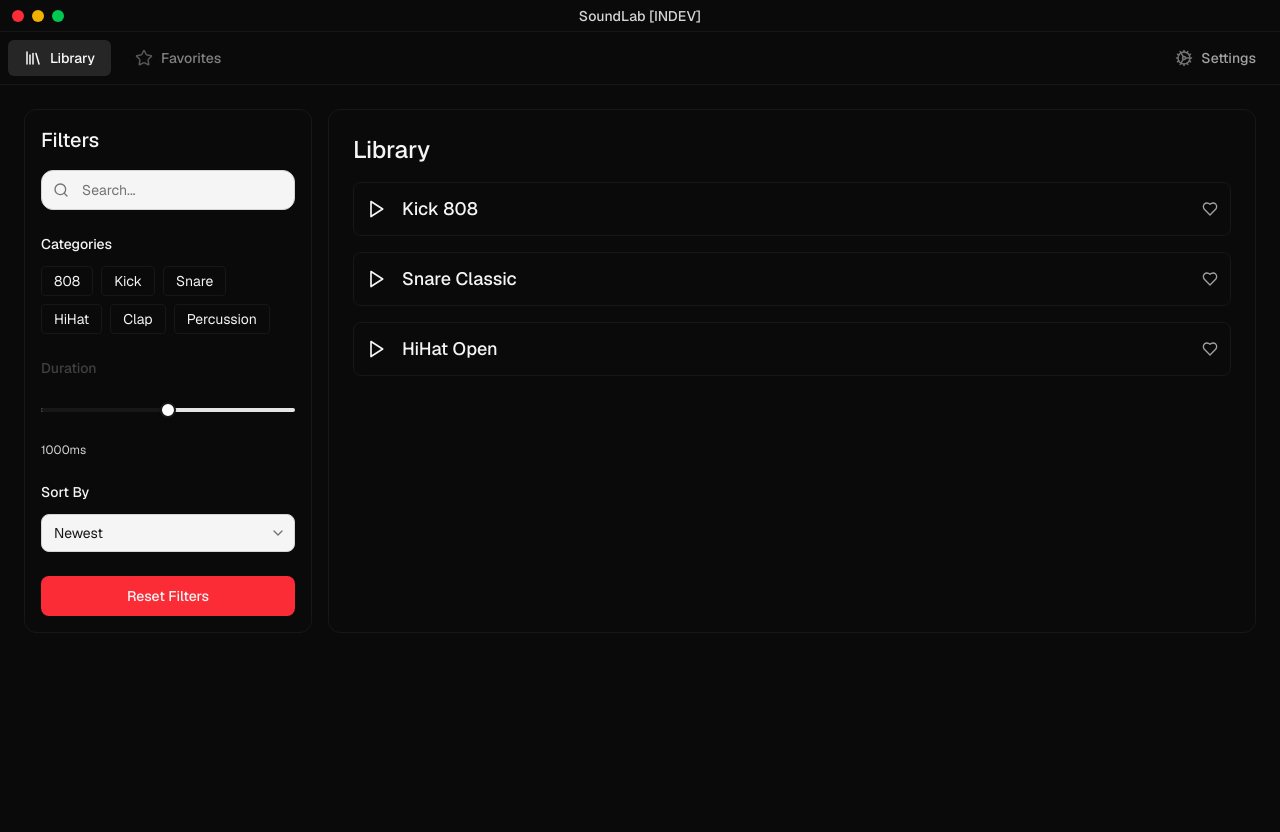
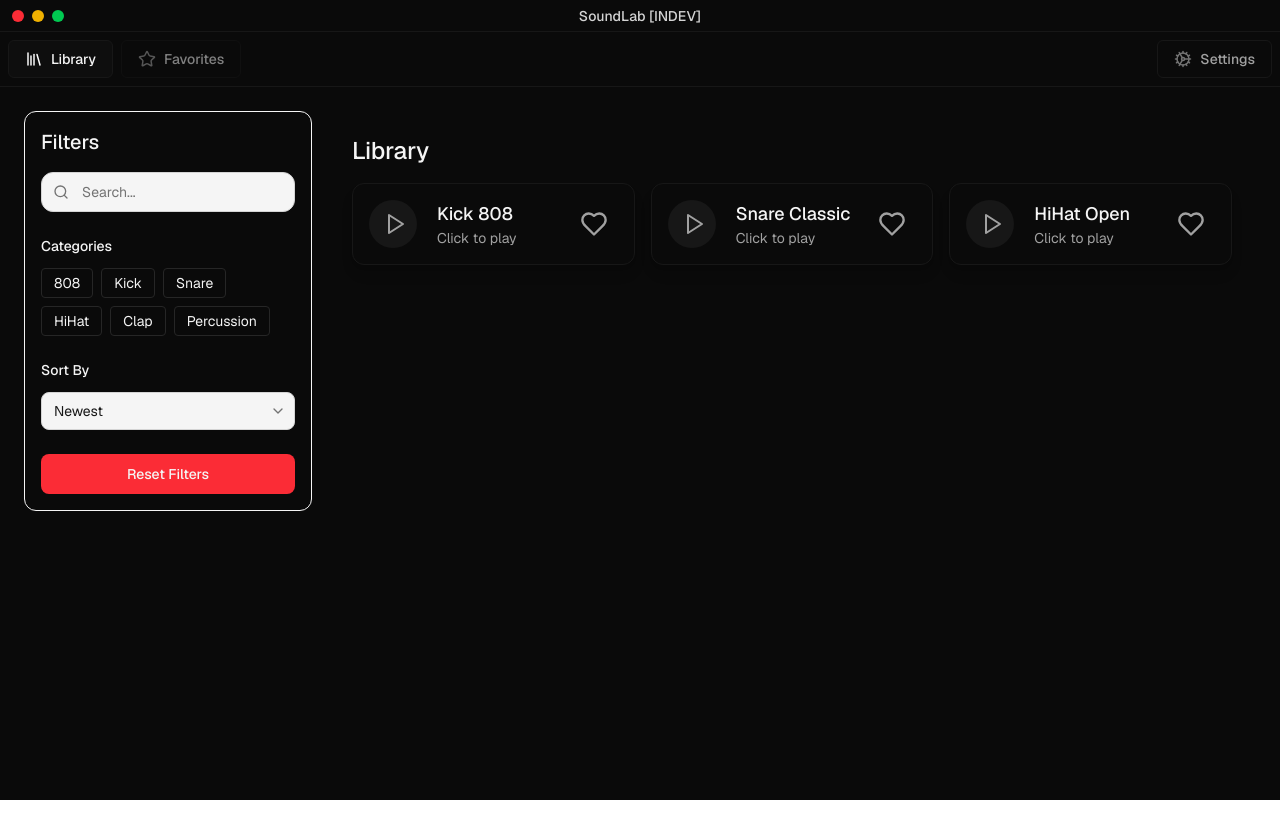
Before and after one commit to prodbyeagle/soundlab, a React (Vite) app: page / in a window 1280 px wide. After the commit the page ends 800 px from the top, so only its background shows below. Built offline with nearby package versions, Linux system fonts and the light colour scheme.

Commit message:
frontend changes

```diff
--- a/src/components/FileImporter.tsx
+++ b/src/components/FileImporter.tsx
@@ -23,19 +23,20 @@ const FileImporter = () => {
 
 	return (
 		<div className='flex flex-col space-y-4'>
-			<p className='text-sm text-neutral-400'>
+			<p className='text-sm text-neutral-400 text-center'>
 				Import MP3 or WAV files to your sound library
 			</p>
 			<div className='flex gap-2'>
 				<Button
+					className='w-full'
+					content='Import'
 					variant='border'
 					icon={Plus}
-					onClick={() => importFolder(addSound, setImportedPaths)}>
-					Import
-				</Button>
+					onClick={() => importFolder(addSound, setImportedPaths)}
+				/>
 			</div>
 			<div className='mt-4'>
-				<h3 className='text-sm text-neutral-500'>
+				<h3 className='mb-2 text-base text-neutral-100'>
 					Already Imported Paths:
 				</h3>
 				<ul className='space-y-2 text-xs text-neutral-400'>
@@ -46,7 +47,7 @@ const FileImporter = () => {
 							<li key={index} className='flex justify-between'>
 								<span>{path}</span>
 								<Button
-									variant='border'
+									content='Delete'
 									icon={Trash}
 									onClick={() =>
 										removeImportedPath(
@@ -54,9 +55,7 @@ const FileImporter = () => {
 											setImportedPaths
 										)
 									}
-									size='sm'>
-									Remove
-								</Button>
+								/>
 							</li>
 						))
 					)}
--- a/src/components/Layout.tsx
+++ b/src/components/Layout.tsx
@@ -3,7 +3,7 @@ import Navbar from './Navbar';
 
 const Layout = ({ children }: { children: ReactNode }) => {
 	return (
-		<div className='mt-8 min-h-screen'>
+		<div className='pt-8 h-screen'>
 			<Navbar />
 			<main className='p-6'>{children}</main>
 		</div>
--- a/src/components/Navbar.tsx
+++ b/src/components/Navbar.tsx
@@ -19,9 +19,9 @@ const Navbar: React.FC = () => {
 		disabled = false,
 	}) => {
 		const baseClasses =
-			'group flex items-center gap-2 rounded-md px-4 py-2 text-sm font-medium transition-all duration-300';
+			'group flex items-center gap-2 border border-neutral-900 rounded-md px-4 py-2 text-sm font-medium transition-all duration-300';
 		const activeClasses = isActive(to)
-			? 'bg-neutral-800 text-neutral-50'
+			? 'bg-neutral-900/30 text-neutral-100'
 			: 'text-neutral-400 hover:bg-neutral-800/50 hover:text-neutral-200';
 		const disabledClasses = 'cursor-default opacity-50';
 
@@ -40,6 +40,7 @@ const Navbar: React.FC = () => {
 				}}
 				aria-disabled={disabled}>
 				<Icon
+					//! ERROR CAN BE IGNORED (IT WORKS.) p.s maybe i will fix the error but we will see.
 					size={18}
 					className={`transition-colors ${
 						disabled
@@ -61,10 +62,7 @@ const Navbar: React.FC = () => {
 					Library
 				</NavLink>
 
-				<NavLink
-					disabled
-					to='/favorites'
-					icon={Star}>
+				<NavLink disabled to='/favorites' icon={Star}>
 					Favorites
 				</NavLink>
 
--- a/src/components/Titlebar.tsx
+++ b/src/components/Titlebar.tsx
@@ -32,7 +32,7 @@ const Titlebar = () => {
 	return (
 		<div
 			data-tauri-drag-region
-			className='fixed top-0 left-0 z-50 flex h-8 w-full items-center border-b border-neutral-900 bg-neutral-950 px-3'
+			className='absolute top-0 left-0 z-50 flex h-8 w-full items-center border-b border-neutral-900 bg-neutral-950 px-3'
 			onMouseEnter={() => setIsHovered(true)}
 			onMouseLeave={() => setIsHovered(false)}>
 			<div className='flex items-center gap-2 py-1.5'>
--- a/src/components/library/Sidebar.tsx
+++ b/src/components/library/Sidebar.tsx
@@ -1,6 +1,5 @@
 import { useState } from 'react';
 import SearchBar from './SearchBar';
-import { Slider } from '../ui/Slider/Slider';
 import { Select } from '../ui/Select/Select';
 import { Button } from '../ui/Button/Button';
 
@@ -14,47 +13,53 @@ const categories = [
 	{ id: 'perc', label: 'Percussion' },
 ];
 
-// will be changed to real data
 const sortOptions = [
 	{ value: 'date', label: 'Newest' },
 	{ value: 'popularity', label: 'Most Popular' },
 	{ value: 'length', label: 'Length' },
 ];
 
-const Sidebar = () => {
-	const [duration, setDuration] = useState(1000);
+interface SidebarProps {
+	className?: string;
+}
+
+const Sidebar = ({ className = '' }: SidebarProps) => {
 	const [sortBy, setSortBy] = useState(sortOptions[0].value);
+	const [selectedCategories, setSelectedCategories] = useState<Set<string>>(
+		new Set()
+	);
+
+	const toggleCategory = (id: string) => {
+		setSelectedCategories((prev) => {
+			const newSet = new Set(prev);
+			newSet.has(id) ? newSet.delete(id) : newSet.add(id);
+			return newSet;
+		});
+	};
 
 	return (
-		<aside className='h-fit w-72 rounded-xl border border-neutral-900 bg-neutral-950 p-4'>
+		<aside
+			className={`border-border w-2xs rounded-xl border bg-neutral-950 p-4 ${className}`}>
 			<h2 className='mb-4 text-xl font-medium'>Filters</h2>
+
 			<SearchBar />
 
 			<div className='mt-6'>
 				<h3 className='mb-3 text-sm font-medium'>Categories</h3>
-				<div className='flex flex-wrap gap-2'>
+				<div className='grid grid-cols-2 gap-2 sm:flex sm:flex-wrap'>
 					{categories.map((category) => (
 						<button
 							key={category.id}
-							className='rounded border border-neutral-900 px-3 py-1 text-sm transition-all duration-300 hover:cursor-pointer hover:bg-neutral-800'>
+							onClick={() => toggleCategory(category.id)}
+							className={`w-full rounded border px-3 py-1 text-sm transition-colors duration-300 sm:w-auto ${
+								selectedCategories.has(category.id)
+									? 'border-neutral-600 bg-neutral-800'
+									: 'border-neutral-800 hover:bg-neutral-900'
+							}`}>
 							{category.label}
 						</button>
 					))}
 				</div>
-			</div>
-
-			<div className='mt-6'>
-				<Slider
-					variant='non-uniform'
-					min={0}
-					max={2000}
-					value={duration}
-					step={100}
-					onChange={setDuration}
-					className='mb-2'
-					label='Duration'
-				/>
-				<div className='text-xs text-neutral-300'>{duration}ms</div>
 			</div>
 
 			<div className='mt-6'>
@@ -71,8 +76,8 @@ const Sidebar = () => {
 					variant='danger'
 					className='w-full'
 					onClick={() => {
-						setDuration(1000);
 						setSortBy(sortOptions[0].value);
+						setSelectedCategories(new Set());
 					}}>
 					Reset Filters
 				</Button>
--- a/src/components/library/SoundCard.tsx
+++ b/src/components/library/SoundCard.tsx
@@ -1,10 +1,9 @@
 import { useRef } from 'react';
-import { Play, Pause, Heart, HeartCrack } from 'lucide-react';
+import { Play, Pause, Heart } from 'lucide-react';
 
 type SoundCardProps = {
 	index: number;
 	name: string;
-	// type: string;
 	url: string;
 	isPlaying: boolean;
 	onPlay: (index: number, url: string) => void;
@@ -15,7 +14,6 @@ type SoundCardProps = {
 const SoundCard = ({
 	index,
 	name,
-	// type,
 	url,
 	isPlaying,
 	onPlay,
@@ -25,38 +23,64 @@ const SoundCard = ({
 	const buttonRef = useRef<HTMLButtonElement>(null);
 
 	return (
-		<div className='flex items-center justify-between rounded-lg border border-neutral-900 bg-neutral-950 p-3 transition hover:bg-neutral-900/50'>
-			<div className='flex items-center gap-4'>
+		<div className='group relative overflow-hidden rounded-xl border border-neutral-900 bg-neutral-950 shadow-lg transition-all duration-300 hover:border-neutral-800 hover:bg-neutral-900/50 hover:shadow-xl'>
+			<div className='flex items-center justify-between p-4'>
+				<div className='flex items-center gap-5'>
 					<button
 						ref={buttonRef}
 						onClick={() => onPlay(index, url)}
-					// className='rounded-full bg-blue-500 p-2 transition hover:bg-blue-600'
-					>
-					{isPlaying ? <Pause size={20} /> : <Play size={20} />}
+						className='relative flex h-12 w-12 items-center justify-center rounded-full bg-neutral-900 text-neutral-400 transition-all duration-300 hover:bg-neutral-800 hover:text-white focus:ring-2 focus:ring-neutral-700 focus:ring-offset-2 focus:ring-offset-neutral-950 focus:outline-none'
+						aria-label={isPlaying ? 'Pause' : 'Play'}>
+						{isPlaying ? (
+							<Pause size={24} className='animate-fade-in' />
+						) : (
+							<Play size={24} className='translate-x-0.5' />
+						)}
 					</button>
-				<div>
-					<h3 className='text-lg font-medium'>{name}</h3>
-					{/* <p className='text-sm text-neutral-400'>{type}</p> */}
+					<div className='flex flex-col'>
+						<h3 className='text-lg font-medium text-neutral-100 transition-colors duration-300 group-hover:text-white'>
+							{name}
+						</h3>
+						<p className='text-sm text-neutral-400'>
+							Click to {isPlaying ? 'pause' : 'play'}
+						</p>
 					</div>
 				</div>
 
 				<button
 					onClick={() => onToggleFavorite(index)}
-				className={`relative rounded-full p-2 transition ${
+					className='group/heart relative h-12 w-12 rounded-full p-2 transition-all duration-300 hover:bg-neutral-800'
+					aria-label={
 						isFavorite
-						? 'text-red-500 hover:text-red-400'
-						: 'text-neutral-400 hover:text-neutral-300'
+							? 'Remove from favorites'
+							: 'Add to favorites'
+					}>
+					<div
+						className={`absolute inset-0 flex items-center justify-center transition-all duration-300 ${
+							isFavorite
+								? 'opacity-100'
+								: 'opacity-100 group-hover/heart:opacity-0'
 						}`}>
-				<span className='absolute inset-0 flex items-center justify-center opacity-100 transition-opacity group-hover:opacity-0'>
 						<Heart
 							fill={isFavorite ? 'currentColor' : 'none'}
-						size={22}
+							size={28}
+							className={
+								isFavorite
+									? 'text-red-500'
+									: 'text-neutral-400 hover:text-neutral-300'
+							}
 						/>
-				</span>
-				<span className='absolute inset-0 flex items-center justify-center opacity-0 transition-opacity group-hover:opacity-100'>
-					<HeartCrack size={22} />
-				</span>
+					</div>
+					<div
+						className={`absolute inset-0 flex items-center justify-center text-neutral-400 transition-all duration-300 ${
+							isFavorite
+								? 'opacity-0 group-hover/heart:opacity-100'
+								: 'opacity-0 group-hover/heart:opacity-100'
+						}`}>
+						<Heart size={28} className='text-red-500' />
+					</div>
 				</button>
+			</div>
 		</div>
 	);
 };
--- a/src/components/library/Soundlist.tsx
+++ b/src/components/library/Soundlist.tsx
@@ -37,14 +37,13 @@ const SoundList = () => {
 	};
 
 	return (
-		<div className='space-y-4'>
+		<div className='grid grid-cols-1 gap-4 md:grid-cols-2 xl:grid-cols-3'>
 			<audio ref={audioRef} onEnded={() => setPlaying(null)} />
 			{demoSounds.map((sound, index) => (
 				<SoundCard
 					key={index}
 					index={index}
 					name={sound.name}
-					// type={sound.type}
 					url={sound.url}
 					isPlaying={playing === index}
 					onPlay={togglePlay}
--- a/src/components/ui/Button/Button.tsx
+++ b/src/components/ui/Button/Button.tsx
@@ -6,7 +6,7 @@ import { Spinner } from '../Spinner/Spinner';
 export const Button: React.FC<ButtonProps> = ({
 	content,
 	children,
-	variant = 'neutral',
+	variant = 'border',
 	size = 'md',
 	loading = false,
 	icon: Icon,
--- a/src/components/ui/ButtonGroup/ButtonGroup.tsx
+++ b/src/components/ui/ButtonGroup/ButtonGroup.tsx
@@ -35,7 +35,7 @@ export const ButtonGroup: React.FC<ButtonGroupProps> = ({
 		<div
 			className={cn(
 				'mx-auto flex w-full gap-1 rounded-lg p-1',
-				'border border-neutral-200 bg-neutral-100 dark:border-neutral-900 dark:bg-neutral-950',
+				'dark:border-border border border-neutral-200 bg-neutral-100 dark:bg-neutral-950',
 				className
 			)}>
 			{buttons.map(({ label, icon: Icon }) => (
--- a/src/components/ui/Slider/Slider.tsx
+++ b/src/components/ui/Slider/Slider.tsx
@@ -155,7 +155,7 @@ export const Slider: React.FC<SliderProps> = ({
 				))}
 
 				<div
-					className={`absolute top-1/2 h-4 w-4 -translate-x-1/2 -translate-y-1/2 cursor-pointer rounded-full border-2 border-neutral-900 bg-white shadow-sm transition-transform hover:scale-110 dark:border-neutral-200 dark:bg-neutral-900 ${
+					className={`border-border absolute top-1/2 h-4 w-4 -translate-x-1/2 -translate-y-1/2 cursor-pointer rounded-full border-2 bg-white shadow-sm transition-transform hover:scale-110 dark:border-neutral-200 dark:bg-neutral-900 ${
 						isDragging ? 'scale-110 active:scale-120' : ''
 					}`}
 					style={{ left: `${valueToPercent(value, min, max)}%` }}
--- a/src/pages/Library.tsx
+++ b/src/pages/Library.tsx
@@ -1,14 +1,44 @@
+// Library.tsx
 import Layout from '../components/Layout';
 import Sidebar from '../components/library/Sidebar';
 import SoundList from '../components/library/Soundlist';
+import { useState } from 'react';
+import { Dialog } from '../components/ui/Dialog/Dialog';
+import { Button } from '../components/ui/Button/Button';
+import { SlidersHorizontal } from 'lucide-react';
 
 const Library = () => {
+	const [isFilterDialogOpen, setIsFilterDialogOpen] = useState(false);
+
 	return (
 		<Layout>
-			<div className='flex'>
-				<Sidebar />
-				<div className='flex-1 overflow-y-auto ml-4 rounded-xl border border-neutral-900 p-6'>
-					<h1 className='mb-4 text-2xl font-medium'>Library</h1>
+			<div className='relative flex gap-4'>
+				{/* Desktop Sidebar */}
+				<div className='hidden lg:block'>
+					<Sidebar />
+				</div>
+
+				{/* Mobile Filter Dialog */}
+				<Dialog
+					isOpen={isFilterDialogOpen}
+					onClose={() => setIsFilterDialogOpen(false)}>
+					<div>
+						<Sidebar className='border-0' />
+					</div>
+				</Dialog>
+
+				<Button
+					icon={SlidersHorizontal}
+					size='sm'
+					onClick={() => setIsFilterDialogOpen(true)}
+					variant='border'
+					className='fixed right-4 bottom-4 z-50 lg:hidden'></Button>
+
+				{/* Main Content */}
+				<div className='flex-1 p-4 lg:p-6'>
+					<h1 className='mb-4 text-xl font-medium lg:text-2xl'>
+						Library
+					</h1>
 					<SoundList />
 				</div>
 			</div>
--- a/src/pages/Settings.tsx
+++ b/src/pages/Settings.tsx
@@ -1,22 +1,23 @@
 // Settings.tsx
 import Layout from '../components/Layout';
 import FileImporter from '../components/FileImporter';
+import { Card } from '../components/ui/Card/Card';
 
 const Settings = () => {
 	return (
 		<Layout>
 			<div className='mx-auto max-w-2xl p-6'>
-				<h1 className='mb-8 text-3xl font-semibold text-neutral-100'>
+				<h1 className='mb-8 text-2xl font-semibold text-neutral-100'>
 					Settings
 				</h1>
 
 				<div className='space-y-8'>
-					<section className='rounded-xl border border-neutral-900 bg-neutral-950 p-6'>
-						<h2 className='mb-4 text-xl font-medium text-neutral-100'>
+					<Card>
+						<h2 className='mb-4 text-center text-xl font-medium text-neutral-100'>
 							Sound Library
 						</h2>
 						<FileImporter />
-					</section>
+					</Card>
 				</div>
 			</div>
 		</Layout>
```
Lines whose indentation alone changed are shown as unchanged.
